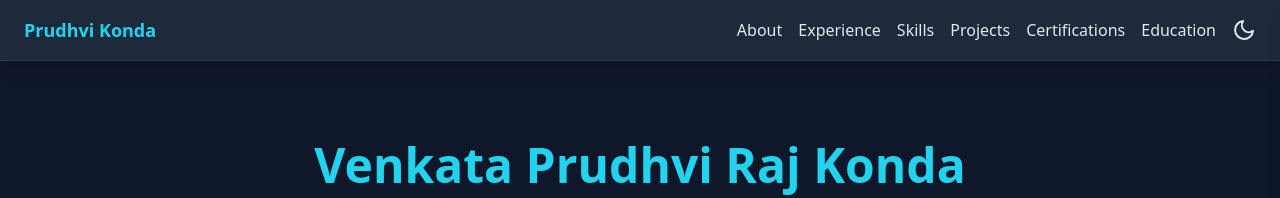
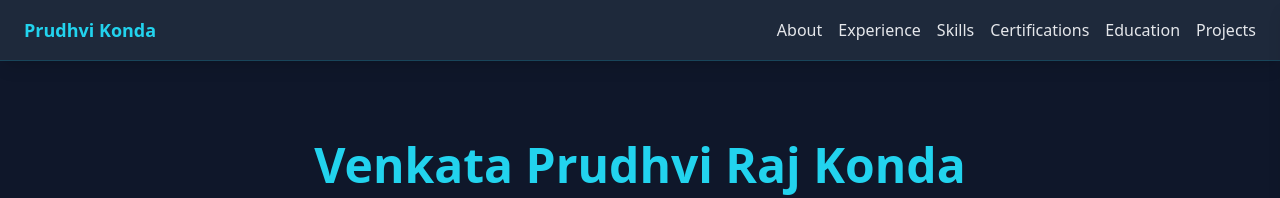
Before and after one commit to prudhvikonda/prudhvikonda.github.io, a plain HTML site: page index.html in a window 1280 px wide. Shown: the top 198 px of the page. Drawn offline with nearby package versions, Linux system fonts and the light colour scheme.

Commit message:
Removed the theme toggle

```diff
--- a/index.html
+++ b/index.html
@@ -25,10 +25,9 @@
       <a href="#about" class="hover:text-cyan-300">About</a>
       <a href="#experience" class="hover:text-cyan-300">Experience</a>
       <a href="#skills" class="hover:text-cyan-300">Skills</a>
-      <a href="#projects" class="hover:text-cyan-300">Projects</a>
       <a href="#certs" class="hover:text-cyan-300">Certifications</a>
       <a href="#education" class="hover:text-cyan-300">Education</a>
-      <button id="themeToggle" class="ml-4" title="Toggle theme"><i data-feather="moon"></i></button>
+      <a href="#projects" class="hover:text-cyan-300">Projects</a>
     </div>
     <button id="menuToggle" class="md:hidden"><i data-feather="menu"></i></button>
   </nav>
@@ -43,9 +42,6 @@
       <a href="#certs" class="hover:text-cyan-300" onclick="closeMenu()">Certifications</a>
       <a href="#education" class="hover:text-cyan-300" onclick="closeMenu()">Education</a>
       <a href="#projects" class="hover:text-cyan-300" onclick="closeMenu()">Projects</a>
-      <!--<button id="mobileThemeToggle" class="flex items-center gap-2 text-left mt-6" title="Toggle theme">
-        <i data-feather="moon"></i> Theme
-      </button>-->
     </nav>
   </div>
 
```
